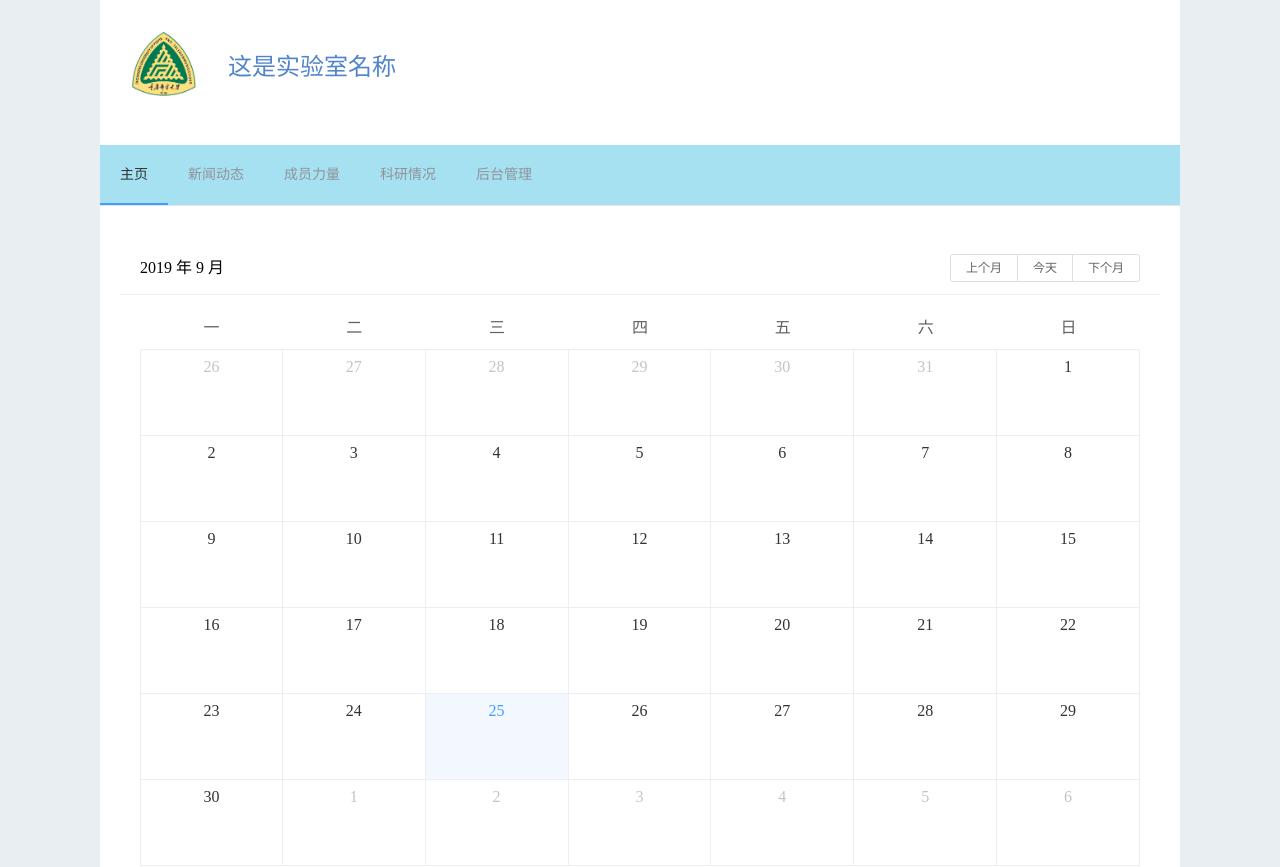
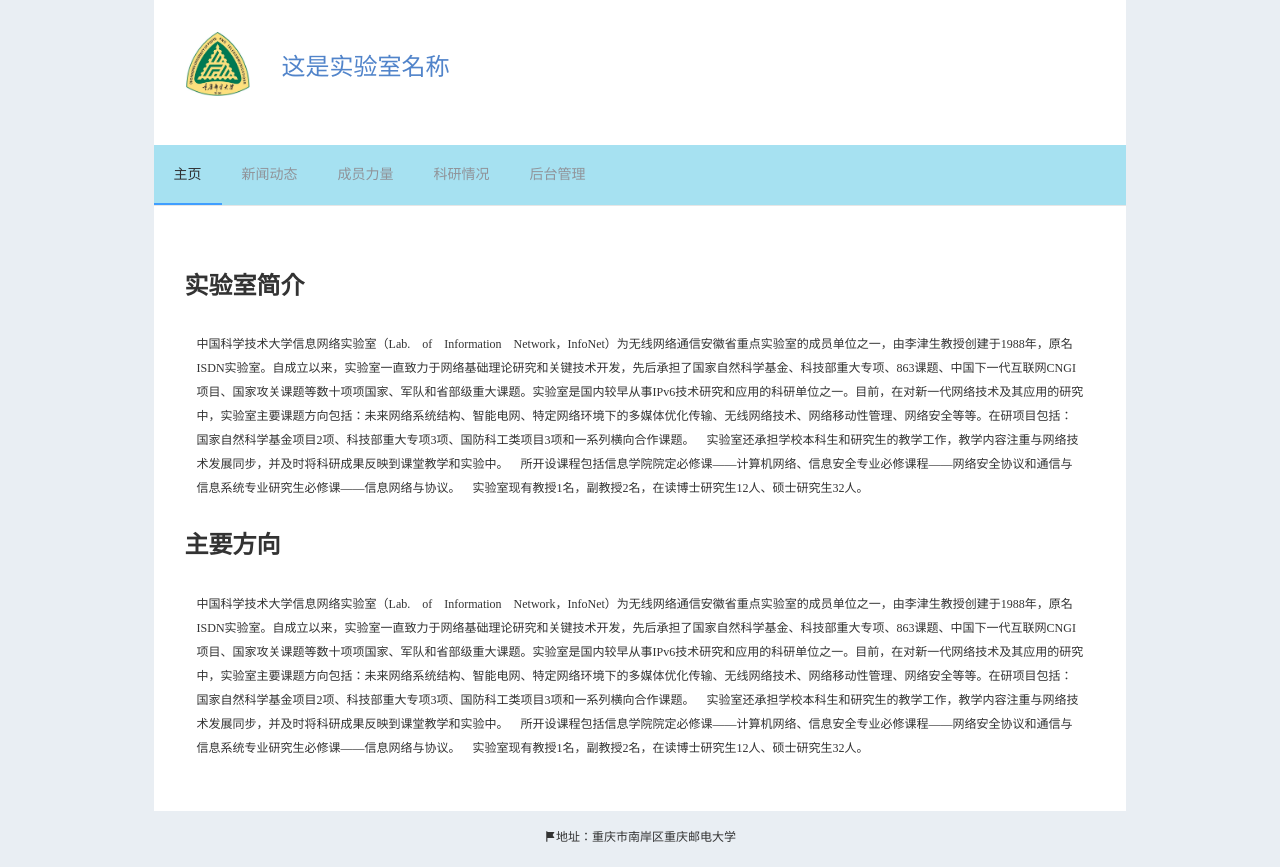
Before and after one commit to asonglife/lab-front, a Vue app: page /#/homepage in a window 1280 px wide. Shown: the top 867 px of the page. Built offline with nearby package versions, Linux system fonts and the light colour scheme.

Commit message:
主页完善，修复了一些页面布局问题

```diff
--- a/index.html
+++ b/index.html
@@ -1,12 +1,15 @@
 <!DOCTYPE html>
 <html>
-  <head>
+
+<head>
     <meta charset="utf-8">
-    <meta name="viewport" content="width=device-width,initial-scale=1.0">
+    <meta name="viewport" content="width=device-width, initial-scale=1.0, maximum-scale=1.0, minimum-scale=1.0, user-scalable=no">
     <title>lab-front</title>
-  </head>
-  <body>
+</head>
+
+<body>
     <div id="app"></div>
     <!-- built files will be auto injected -->
-  </body>
+</body>
+
 </html>
--- a/src/App.vue
+++ b/src/App.vue
@@ -13,4 +13,5 @@ export default {
 <style lang="stylus" scoped>
 #app
   background-color: #e9eef3
+  min-width: 850px
 </style>
--- a/src/view/home/footer/footer.vue
+++ b/src/view/home/footer/footer.vue
@@ -1,15 +1,22 @@
 <template>
   <div>
-      footer
+    <span class="lab-footer-message">
+      <i class="el-icon-s-flag"></i>地址：重庆市南岸区重庆邮电大学
+    </span>
+    <span class="lab-footer-message">
+      <i class="el-icon-phone"></i>联系方式：123456789@cqupt.edu.cn
+    </span>
   </div>
 </template>
 
 <script>
-export default {
-
-}
+export default {};
 </script>
 
-<style>
-
+<style lang="stylus" scoped>
+.lab-footer-message
+  display: block
+  font-size: 12px
+  padding: 9px
+  margin-top: 11px
 </style>
--- a/src/view/home/home.vue
+++ b/src/view/home/home.vue
@@ -7,7 +7,7 @@
       <el-main>
         <mainpage></mainpage>
       </el-main>
-      <el-footer>
+      <el-footer height="100px">
         <m-footer></m-footer>
       </el-footer>
     </el-container>
@@ -25,28 +25,6 @@ export default {
     MHeader,
     MFooter
   }
-  // methods: {
-  //   changeTab(e) {
-  //     switch (e) {
-  //       case GlOBAL.pathName.news:
-  //         this.$router.push({ name: "News" });
-  //         console.log(this.$router);
-  //         break;
-  //       case GlOBAL.pathName.members:
-  //         this.$router.push({ name: "Members" });
-  //         break;
-  //       case GlOBAL.pathName.science:
-  //         this.$router.push({ name: "Science" });
-  //         break;
-  //       case GlOBAL.pathName.backend:
-  //         this.$router.push({ name: "Backend" });
-  //         break;
-  //       case GlOBAL.pathName.homepage:
-  //         this.$router.push({ name: "Homepage" });
-  //         break;
-  //     }
-  //   }
-  // }
 };
 </script>
 
@@ -57,14 +35,15 @@ export default {
   background-color: #ffffff
   color: #333
   text-align: center
-  margin-left: 100px
-  margin-right: 100px
+  margin-left: 12%
+  margin-right: 12%
   padding: 0
 .el-main
   background-color: #ffffff
   color: #333
-  text-align: center
-  height: 700px
-  margin-left: 100px
-  margin-right: 100px
+  margin-left: 12%
+  margin-right: 12%
+  padding: 31px
+.el-footer
+  background-color: #e9eef3
 </style>
--- a/src/view/home/homepage.vue
+++ b/src/view/home/homepage.vue
@@ -1,18 +1,35 @@
 <template>
-  <div>
-    <el-calendar v-model="value"></el-calendar>
+  <div id="#home">
+    <h2 class="lab-item">实验室简介</h2>
+    <p class="lab-content">
+      中国科学技术大学信息网络实验室（Lab. of Information Network，InfoNet）为无线网络通信安徽省重点实验室的成员单位之一，由李津生教授创建于1988年，原名ISDN实验室。自成立以来，实验室一直致力于网络基础理论研究和关键技术开发，先后承担了国家自然科学基金、科技部重大专项、863课题、中国下一代互联网CNGI项目、国家攻关课题等数十项项国家、军队和省部级重大课题。实验室是国内较早从事IPv6技术研究和应用的科研单位之一。目前，在对新一代网络技术及其应用的研究中，实验室主要课题方向包括：未来网络系统结构、智能电网、特定网络环境下的多媒体优化传输、无线网络技术、网络移动性管理、网络安全等等。在研项目包括：国家自然科学基金项目2项、科技部重大专项3项、国防科工类项目3项和一系列横向合作课题。
+      实验室还承担学校本科生和研究生的教学工作，教学内容注重与网络技术发展同步，并及时将科研成果反映到课堂教学和实验中。 所开设课程包括信息学院院定必修课——计算机网络、信息安全专业必修课程——网络安全协议和通信与信息系统专业研究生必修课——信息网络与协议。
+      实验室现有教授1名，副教授2名，在读博士研究生12人、硕士研究生32人。
+    </p>
+    <h2 class="lab-item">主要方向</h2>
+    <p class="lab-content">
+      中国科学技术大学信息网络实验室（Lab. of Information Network，InfoNet）为无线网络通信安徽省重点实验室的成员单位之一，由李津生教授创建于1988年，原名ISDN实验室。自成立以来，实验室一直致力于网络基础理论研究和关键技术开发，先后承担了国家自然科学基金、科技部重大专项、863课题、中国下一代互联网CNGI项目、国家攻关课题等数十项项国家、军队和省部级重大课题。实验室是国内较早从事IPv6技术研究和应用的科研单位之一。目前，在对新一代网络技术及其应用的研究中，实验室主要课题方向包括：未来网络系统结构、智能电网、特定网络环境下的多媒体优化传输、无线网络技术、网络移动性管理、网络安全等等。在研项目包括：国家自然科学基金项目2项、科技部重大专项3项、国防科工类项目3项和一系列横向合作课题。
+      实验室还承担学校本科生和研究生的教学工作，教学内容注重与网络技术发展同步，并及时将科研成果反映到课堂教学和实验中。 所开设课程包括信息学院院定必修课——计算机网络、信息安全专业必修课程——网络安全协议和通信与信息系统专业研究生必修课——信息网络与协议。
+      实验室现有教授1名，副教授2名，在读博士研究生12人、硕士研究生32人。
+    </p>
   </div>
 </template>
 
 <script>
-export default {
-  data() {
-    return {
-      value: new Date()
-    };
-  }
-};
+export default {};
 </script>
 
-<style>
+<style lang="stylus" scoped>
+.lab-item
+  text-align: left
+  color: #333
+.lab-content
+  margin: 8px 0px
+  padding: 0px 0px 8px
+  font: 12px Arial, sans-serif
+  font-size: 12px
+  font-family: inherit
+  word-spacing: 9px
+  line-height: 2em
+  padding: 1em
 </style>
```
